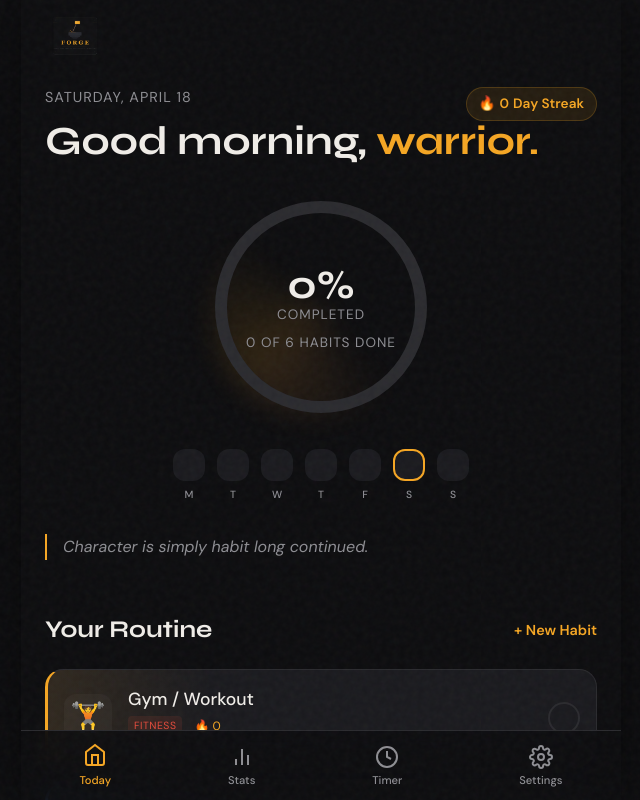
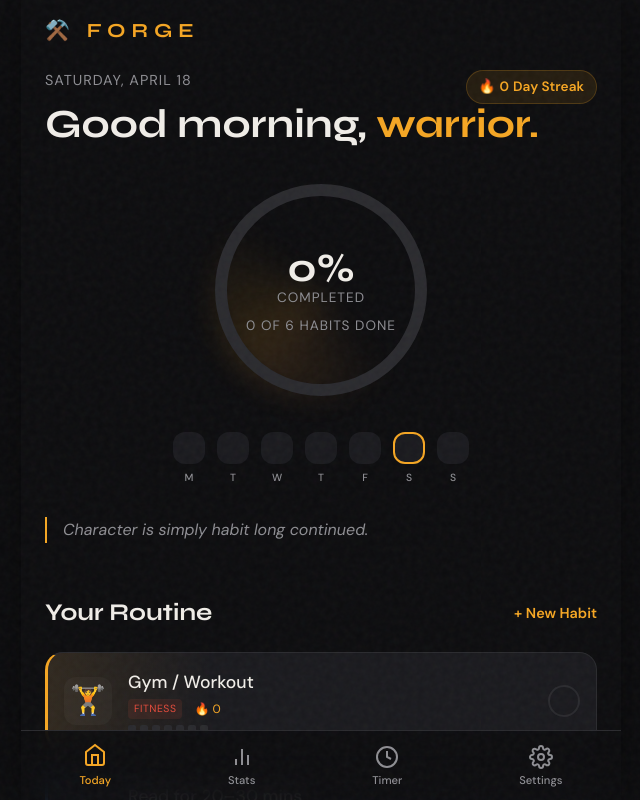
Before and after one commit to kishanm-7/Habit_Tracker, a website: page index.html in a window 1280 px wide. Shown: the whole page, without its empty margins (319-959 px from the left). Drawn offline with Linux system fonts and the light colour scheme.

Commit message:
Replace static PNG branding with explicit SYNE typography HTML layout

```diff
--- a/index.html
+++ b/index.html
@@ -46,7 +46,7 @@
     <div class="app-container">
         <!-- Global Header -->
         <header class="app-top-nav" style="padding: 16px 24px 0 24px; text-align: left; background: var(--bg-base);">
-            <img src="./public/forge-logo.png" alt="FORGE" style="height: 40px; width: auto; background: transparent; border: none; box-shadow: none; object-fit: contain;">
+            <span style="font-family: 'Syne', Georgia, serif; font-size: 20px; font-weight: 700; color: #F5A623; letter-spacing: 6px; text-decoration: none;">⚒️ FORGE</span>
         </header>
 
         <!-- Main Content Area -->
```
